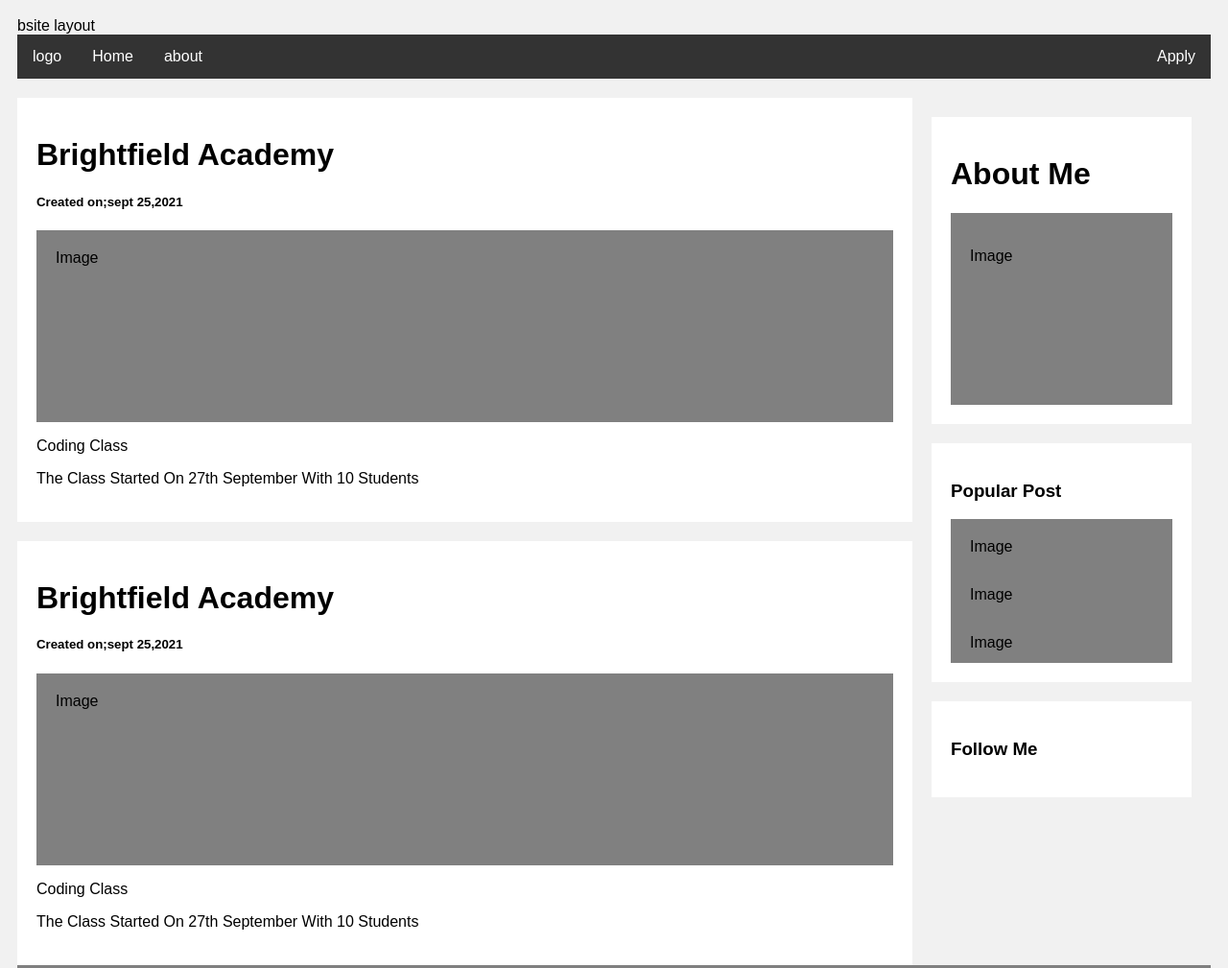
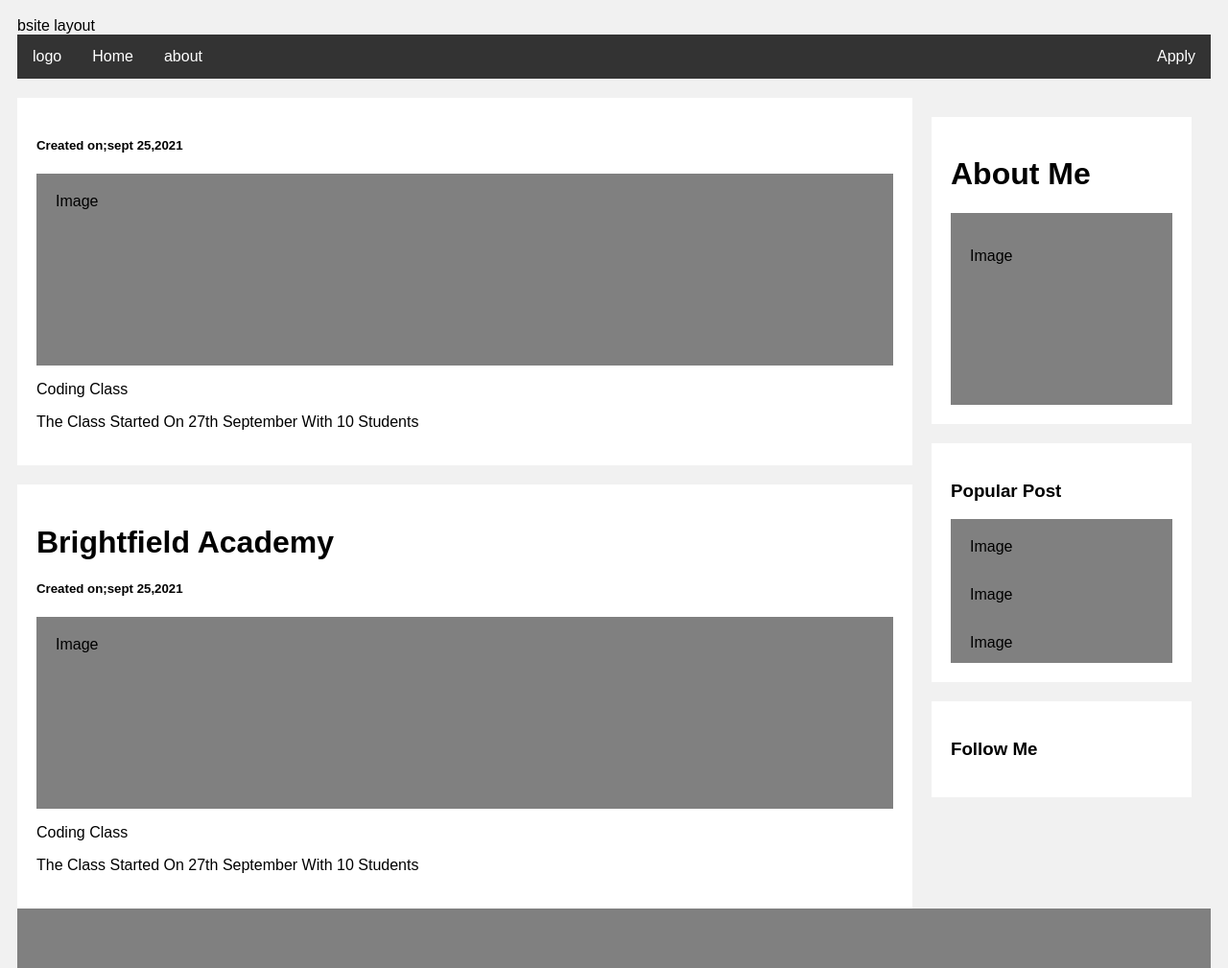
Before and after one commit to Miss-Bibi/website_layout, a plain HTML site: page index.html in a window 1280 px wide. Shown: the top 1009 px of the page at 96% size. Drawn offline with Linux system fonts and the light colour scheme.

Commit message:
first commit

```diff
--- a/index.html
+++ b/index.html
@@ -70,7 +70,7 @@
     <div id="content">
         <div id="leftcolumn">
             <div class="card">
-              <h1>Brightfield Academy</h1>
+              <!-- <h1>Brightfield Academy</h1> -->
               <h5>Created on;sept 25,2021</h5>
               <div class="fake-image" style="height: 200px;">Image</div>
               <p>Coding Class</p>
```
